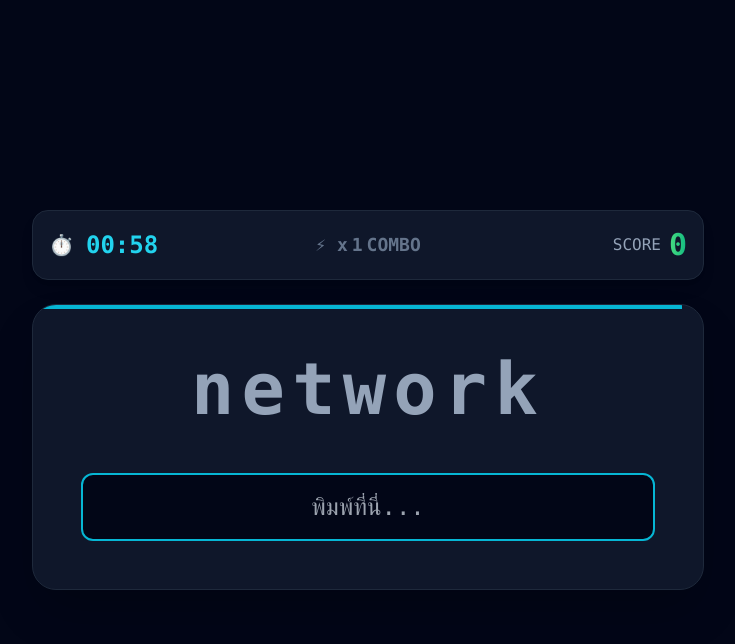
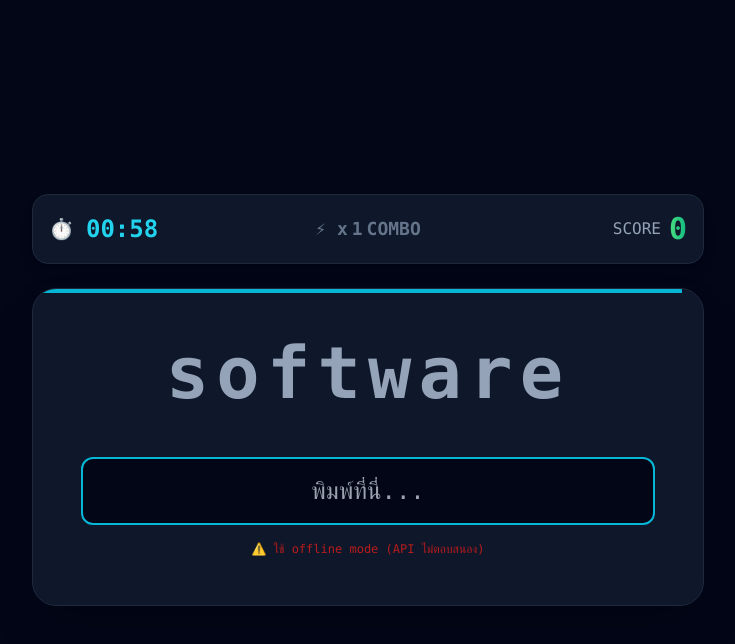
Before and after one commit to Book7076/cloud-project, a website: page index.html in a window 1280 px wide. Both pictures are taken after a click on the button "▶ เริ่มเกม". Shown: the whole page, without its empty margins (272-1007 px from the left). Drawn offline with nearby package versions, Linux system fonts and the light colour scheme; no server answers.

Commit message:
update code2

```diff
--- a/index.html
+++ b/index.html
@@ -51,7 +51,12 @@
 
             <div class="bg-slate-900 border border-slate-800 p-12 rounded-3xl text-center shadow-2xl relative overflow-hidden">
                 <div id="time-bar" class="absolute top-0 left-0 h-1 bg-cyan-500 transition-all duration-1000 ease-linear" style="width: 100%"></div>
+
+                <!-- Loading indicator -->
+                <div id="word-loading" class="hidden text-slate-500 text-lg mb-12 animate-pulse">กำลังโหลดคำ...</div>
+
                 <div id="word-display" class="text-5xl md:text-7xl font-bold tracking-widest mb-12 select-none"></div>
+
                 <input
                     id="type-input"
                     type="text"
@@ -60,6 +65,11 @@
                     class="w-full bg-slate-950 border-2 border-slate-700 focus:border-cyan-500 text-center text-2xl py-4 rounded-xl text-white outline-none transition-colors"
                     placeholder="พิมพ์ที่นี่..."
                 />
+
+                <!-- แสดงสถานะ API -->
+                <div id="api-status" class="mt-4 text-xs text-slate-600">
+                    🌐 Random Word API
+                </div>
             </div>
         </div>
 
@@ -82,12 +92,12 @@
     </div>
 
     <script>
-        const WORD_LIST = [
+        // ===== Fallback list ใช้เมื่อ API ล่ม =====
+        const FALLBACK_WORDS = [
             'javascript', 'developer', 'frontend', 'backend', 'database',
-            'gamification', 'keyboard', 'monitor', 'software', 'hardware',
+            'keyboard', 'monitor', 'software', 'hardware', 'network',
             'challenge', 'adventure', 'warrior', 'magic', 'crystal',
-            'monster', 'treasure', 'dungeon', 'castle', 'shield',
-            'mongodb', 'server', 'cloud', 'network', 'function'
+            'monster', 'treasure', 'dungeon', 'castle', 'shield'
         ];
 
         let score = 0;
@@ -96,11 +106,13 @@
         let highScore = 0;
         let currentWord = '';
         let timerInterval;
+        let isFetching = false;
 
         const startScreen   = document.getElementById('start-screen');
         const playingScreen = document.getElementById('playing-screen');
         const endScreen     = document.getElementById('end-screen');
         const wordDisplay   = document.getElementById('word-display');
+        const wordLoading   = document.getElementById('word-loading');
         const typeInput     = document.getElementById('type-input');
         const scoreText     = document.getElementById('score-text');
         const comboText     = document.getElementById('combo-text');
@@ -108,6 +120,7 @@
         const timerText     = document.getElementById('timer-text');
         const timerIcon     = document.getElementById('timer-icon');
         const timeBar       = document.getElementById('time-bar');
+        const apiStatus     = document.getElementById('api-status');
 
         function showScreen(screenId) {
             startScreen.classList.add('hidden');
@@ -125,11 +138,11 @@
             updateComboUI();
             updateTimeUI();
 
-            generateWord();
             showScreen('playing-screen');
-
             typeInput.value = '';
             typeInput.focus();
+
+            generateWord();
 
             clearInterval(timerInterval);
             timerInterval = setInterval(updateTimer, 1000);
@@ -142,7 +155,6 @@
         }
 
         function updateTimeUI() {
-            // ✅ แก้ไข: ใช้ backtick ถูกต้อง
             timerText.innerText = `00:${timeLeft.toString().padStart(2, '0')}`;
             timeBar.style.width = `${(timeLeft / 60) * 100}%`;
 
@@ -157,10 +169,39 @@
             }
         }
 
-        function generateWord() {
-            const randomIndex = Math.floor(Math.random() * WORD_LIST.length);
-            currentWord = WORD_LIST[randomIndex];
-            renderWord();
+        // ===== ดึงคำจาก Random Word API =====
+        async function generateWord() {
+            if (isFetching) return;
+            isFetching = true;
+
+            // แสดง loading
+            wordDisplay.classList.add('hidden');
+            wordLoading.classList.remove('hidden');
+            typeInput.disabled = true;
+
+            try {
+                const res = await fetch('https://random-word-api.herokuapp.com/word?number=1');
+                if (!res.ok) throw new Error('API error');
+                const data = await res.json();
+                currentWord = data[0].toLowerCase();
+                apiStatus.textContent = '🌐 Random Word API ✓';
+                apiStatus.classList.remove('text-red-700');
+                apiStatus.classList.add('text-slate-600');
+            } catch (err) {
+                // API ล่ม → ใช้ fallback
+                const i = Math.floor(Math.random() * FALLBACK_WORDS.length);
+                currentWord = FALLBACK_WORDS[i];
+                apiStatus.textContent = '⚠️ ใช้ offline mode (API ไม่ตอบสนอง)';
+                apiStatus.classList.remove('text-slate-600');
+                apiStatus.classList.add('text-red-700');
+            } finally {
+                isFetching = false;
+                wordLoading.classList.add('hidden');
+                wordDisplay.classList.remove('hidden');
+                typeInput.disabled = false;
+                typeInput.focus();
+                renderWord();
+            }
         }
 
         function renderWord() {
@@ -178,13 +219,14 @@
                         colorClass = 'text-red-500 bg-red-500/20 rounded';
                     }
                 }
-                // ✅ แก้ไข: ใช้ backtick ถูกต้อง
                 html += `<span class="transition-colors duration-100 ${colorClass}">${char}</span>`;
             }
             wordDisplay.innerHTML = html;
         }
 
         typeInput.addEventListener('input', (e) => {
+            if (isFetching) return;
+
             const userInput = e.target.value.toLowerCase();
             typeInput.value = userInput;
 
@@ -209,7 +251,7 @@
                 updateComboUI();
 
                 typeInput.value = '';
-                generateWord();
+                generateWord(); // ดึงคำใหม่จาก API
             } else {
                 renderWord();
             }
@@ -243,7 +285,6 @@
                 newRecordBadge.classList.add('hidden');
             }
 
-            // ✅ แก้ไข: ใช้ backtick ถูกต้อง
             document.getElementById('end-high-score').innerText = `คะแนนสูงสุด: ${Math.max(score, highScore)}`;
             showScreen('end-screen');
         }
```
